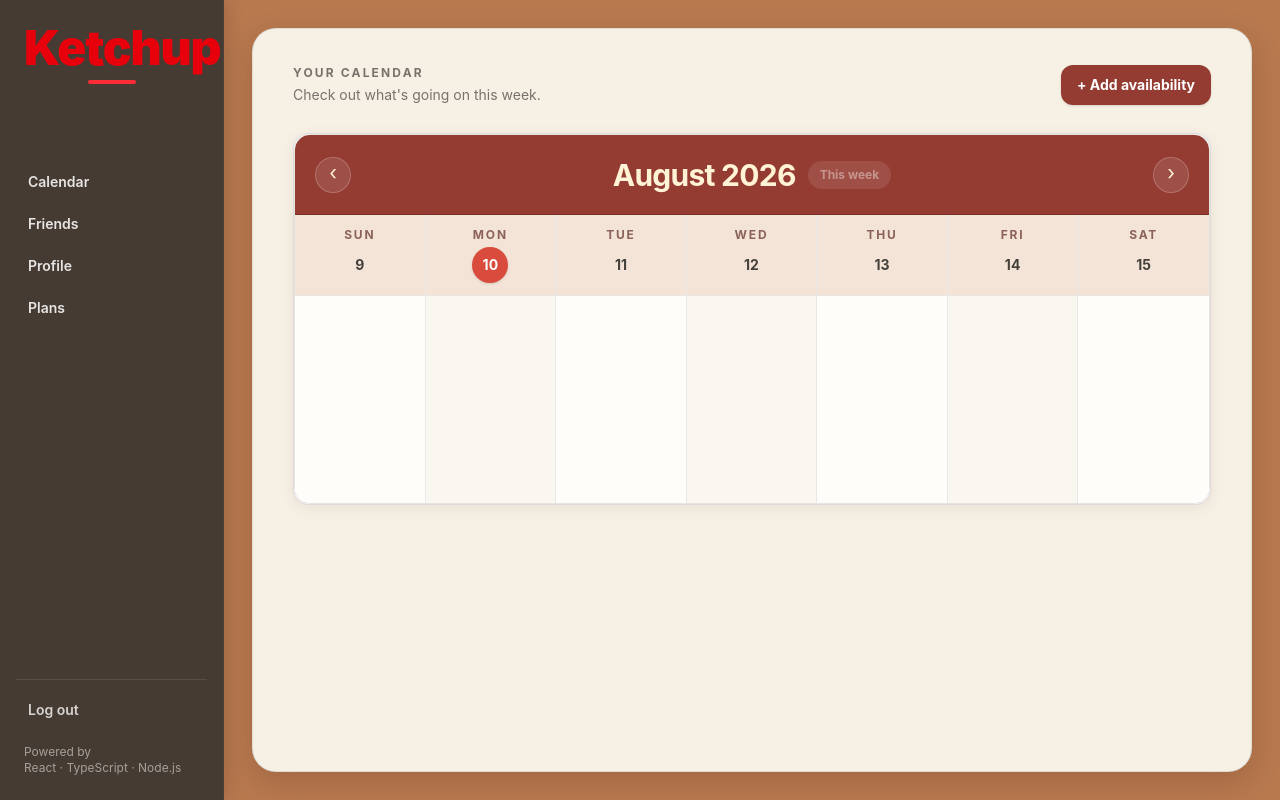
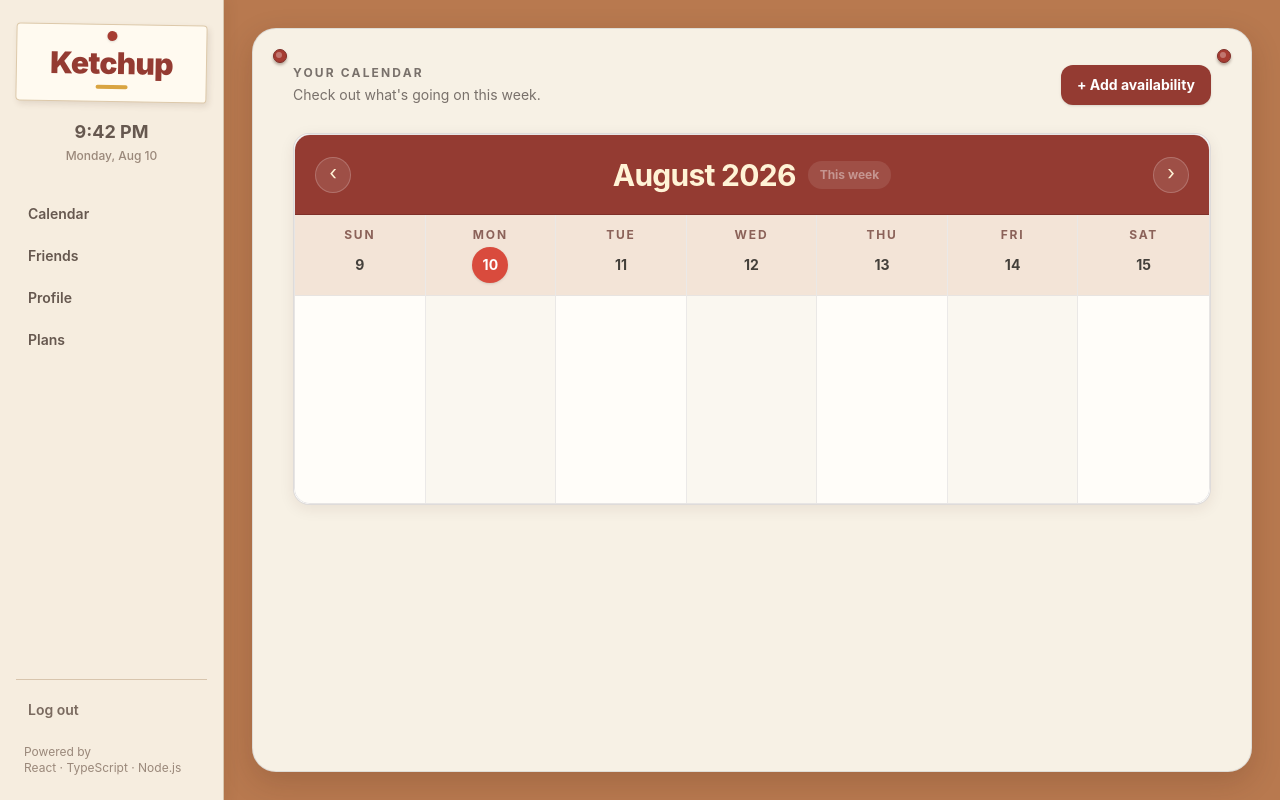
Before and after one commit to callmedugan/Ketchup-Frontend, a React (Vite) app: page / in a window 1280 px wide. Built offline with nearby package versions, Linux system fonts and the light colour scheme; sample sign-in values are in the browser's storage.

Commit message:
styling and made page container to keep pages looking similar

```diff
--- a/src/components/Logo.tsx
+++ b/src/components/Logo.tsx
@@ -1,32 +1,21 @@
 type LogoProps = {
 	showTagLine: boolean;
 	variant?: "light" | "dark";
+	size?: "default" | "nav";
 };
 
-export default function Logo({ showTagLine, variant = "light" }: LogoProps) {
+export default function Logo({ showTagLine, variant = "light", size = "default" }: LogoProps) {
 	const isDark = variant === "dark";
+	const isNav = size === "nav";
 
 	return (
-		<div className="mb-10 text-center">
-			<h1
-				className={`font-black tracking-tight ${
-					isDark ? "text-4xl text-[#fff3d6]" : "text-5xl text-red-600"
-				}`}
-			>
-				Ketchup
-			</h1>
+		<div className={isNav ? "text-center" : "mb-10 text-center"}>
+			<h1 className={`font-black tracking-tight ${isNav ? "text-3xl" : "text-5xl"} ${isDark ? "text-[#fff3d6]" : "text-[#943b32]"}`}>Ketchup</h1>
 
 			{/* Brand accent */}
-			<div
-				className={`mx-auto mt-2 h-1 w-12 rounded-full ${isDark ? "bg-[#d94b3d]" : "bg-red-500"}`}
-			/>
+			<div className={`mx-auto rounded-full ${isNav ? "mt-1 h-1 w-8" : "mt-2 h-1.5 w-10 -rotate-2"} ${isDark ? "bg-[#d86a5d]" : "bg-[#d9a441]"}`} />
 
-			{/* only show on main pages */}
-			{showTagLine && (
-				<p className={`mt-3 text-sm ${isDark ? "text-[#cbbdb3]" : "text-gray-500"}`}>
-					The secret sauce to making plans
-				</p>
-			)}
+			{showTagLine && <p className={`mt-3 text-sm ${isDark ? "text-[#cbbdb3]" : "text-[#76675d]"}`}>The secret sauce to making plans</p>}
 		</div>
 	);
 }
--- a/src/components/NavBar.tsx
+++ b/src/components/NavBar.tsx
@@ -1,30 +1,51 @@
-import { useState } from "react";
+import { useEffect, useState } from "react";
 import { NavLink } from "react-router-dom";
 import Logo from "./Logo";
 import { useAuth } from "../contexts/AuthContext";
+import { format } from "date-fns";
 
 export default function NavBar() {
 	const [isOpen, setIsOpen] = useState(false);
 
 	const { logout } = useAuth();
 
+	const [currentTime, setCurrentTime] = useState(new Date());
+
+	useEffect(() => {
+		const interval = setInterval(() => {
+			setCurrentTime(new Date());
+		}, 60_000);
+
+		return () => clearInterval(interval);
+	}, []);
+
 	const navLinkClass = ({ isActive }: { isActive: boolean }) =>
 		`rounded-lg px-3 py-2 text-sm font-semibold transition ${
-			isActive ? "bg-[#f3d6d1] text-[#a63c32]" : "text-stone-200 hover:bg-white/10 hover:text-white"
+			isActive ? "bg-[#f3d6d1] text-[#943b32] shadow-sm" : "text-[#66584f] hover:bg-[#f7eadb] hover:text-[#943b32]"
 		}`;
 
 	return (
 		<>
 			{/* Desktop Sidebar */}
-			<nav className="hidden min-h-screen w-56 shrink-0 border-r border-[#4a4038] bg-[#463b33] px-4 py-6 text-stone-100 shadow-[4px_0_15px_rgba(40,20,10,0.15)] md:block">
+			<nav className="hidden min-h-screen w-56 shrink-0 border-r border-[#d8c5ad] bg-[#f6eddf] px-4 py-6 shadow-[4px_0_12px_rgba(80,50,30,0.08)] md:block">
 				<div className="flex h-full flex-col">
-					{/* Logo */}
-					<div className="mb-10 px-2">
-						<Logo showTagLine={false} />
+					{/* Logo card */}
+					<div className="relative mb-4 rotate-1 rounded-sm border border-[#ddc9aa] bg-[#fffaf0] px-4 pb-3 pt-5 shadow-[2px_3px_6px_rgba(80,50,30,0.12)]">
+						{/* Push pin */}
+						<div className="absolute left-1/2 top-1.5 h-2.5 w-2.5 -translate-x-1/2 rounded-full bg-[#a63c32] shadow-sm" />
+
+						<Logo showTagLine={false} size="nav" />
+					</div>
+
+					{/* Current date / time */}
+					<div className="mb-8 px-2 text-center">
+						<div className="text-lg font-bold text-[#66584f]">{format(currentTime, "h:mm a")}</div>
+
+						<div className="mt-0.5 text-xs font-medium text-[#9a887a]">{format(currentTime, "EEEE, MMM d")}</div>
 					</div>
 
 					{/* Navigation */}
-					<nav className="flex flex-col gap-1.5">
+					<nav className="flex flex-col gap-1.5 ">
 						<NavLink to="/calendar" className={navLinkClass}>
 							Calendar
 						</NavLink>
@@ -44,18 +65,18 @@ export default function NavBar() {
 
 					<div className="mt-auto">
 						{/* Account actions */}
-						<div className="border-t border-[#5a4d43] pt-3">
+						<div className="border-t border-[#d8c5ad] pt-3">
 							<button
 								type="button"
 								onClick={logout}
-								className="w-full rounded-lg px-3 py-2 text-left text-sm font-semibold text-stone-300 transition hover:bg-white/10 hover:text-white"
+								className="w-full rounded-lg px-3 py-2 text-left text-sm font-semibold text-[#7a6a5f] transition hover:bg-[#f7eadb] hover:text-[#943b32]"
 							>
 								Log out
 							</button>
 						</div>
 
 						{/* Branding */}
-						<div className="mt-4 px-2 text-xs text-stone-400">
+						<div className="mt-4 px-2 text-xs text-[#9a887a]">
 							<p>
 								Powered by
 								<br />
@@ -67,14 +88,18 @@ export default function NavBar() {
 			</nav>
 
 			{/* Mobile Navbar */}
-			<nav className="border-b border-[#4a4038] bg-[#463b33] text-stone-100 shadow-[0_3px_10px_rgba(40,20,10,0.15)] md:hidden">
+			<nav className="border-b border-[#d8c5ad] bg-[#f6eddf] text-[#66584f] shadow-[0_3px_10px_rgba(80,50,30,0.08)] md:hidden">
 				<div className="flex h-16 items-center justify-between px-4">
+					<div className="relative rotate-1 rounded-sm border border-[#ddc9aa] bg-[#fffaf0] px-3 py-1.5 shadow-sm">
+						<div className="absolute left-1/2 top-0.5 h-2 w-2 -translate-x-1/2 rounded-full bg-[#a63c32]" />
+
 						<Logo showTagLine={false} />
+					</div>
 
 					<button
 						type="button"
 						onClick={() => setIsOpen(!isOpen)}
-						className="rounded-lg p-2 text-stone-200 transition hover:bg-white/10 hover:text-white"
+						className="rounded-lg p-2 text-[#66584f] transition hover:bg-[#f7eadb] hover:text-[#943b32]"
 						aria-label="Toggle navigation"
 						aria-expanded={isOpen}
 					>
@@ -92,10 +117,10 @@ export default function NavBar() {
 
 				{/* Mobile menu */}
 				{isOpen && (
-					<div className="border-t border-[#5a4d43] px-4 py-3">
+					<div className="border-t border-[#d8c5ad] px-4 py-3">
 						<nav className="flex flex-col gap-1.5">
-							<NavLink to="/home" className={navLinkClass} onClick={() => setIsOpen(false)}>
-								Home
+							<NavLink to="/calendar" className={navLinkClass} onClick={() => setIsOpen(false)}>
+								Calendar
 							</NavLink>
 
 							<NavLink to="/friends" className={navLinkClass} onClick={() => setIsOpen(false)}>
@@ -105,22 +130,23 @@ export default function NavBar() {
 							<NavLink to="/profile" className={navLinkClass} onClick={() => setIsOpen(false)}>
 								Profile
 							</NavLink>
+
+							<NavLink to="/plans" className={navLinkClass} onClick={() => setIsOpen(false)}>
+								Plans
+							</NavLink>
 						</nav>
 
-						<div className="mt-auto">
-							{/* Account actions */}
-							<div className="border-t border-[#5a4d43] pt-3">
+						<div className="mt-3 border-t border-[#d8c5ad] pt-3">
 							<button
 								type="button"
 								onClick={logout}
-									className="w-full rounded-lg px-3 py-2 text-left text-sm font-semibold text-stone-300 transition hover:bg-white/10 hover:text-white"
+								className="w-full rounded-lg px-3 py-2 text-left text-sm font-semibold text-[#7a6a5f] transition hover:bg-[#f7eadb] hover:text-[#943b32]"
 							>
 								Log out
 							</button>
 						</div>
 
-							{/* Branding */}
-							<div className="mt-4 px-2 text-xs text-stone-400">
+						<div className="mt-4 px-2 text-xs text-[#9a887a]">
 							<p>
 								Powered by
 								<br />
@@ -128,7 +154,6 @@ export default function NavBar() {
 							</p>
 						</div>
 					</div>
-					</div>
 				)}
 			</nav>
 		</>
--- a/src/components/calendar/OverlapModal.tsx
+++ b/src/components/calendar/OverlapModal.tsx
@@ -7,13 +7,13 @@ import { useNavigate } from "react-router-dom";
 
 type OverlapModalProps = {
 	noteSchedule: Schedule;
-	overlaps: MatchedSchedule[];
+	noteOverlaps: MatchedSchedule[];
 	hasPassed: boolean;
 	onClose: () => void;
 	onDeleted: () => void;
 };
 
-export default function OverlapModal({ noteSchedule, overlaps, hasPassed, onClose, onDeleted }: OverlapModalProps) {
+export default function OverlapModal({ noteSchedule, noteOverlaps, hasPassed, onClose, onDeleted }: OverlapModalProps) {
 	const [confirmDelete, setConfirmDelete] = useState(false);
 	const { deleteUserSchedule } = useSchedule();
 
@@ -23,6 +23,9 @@ export default function OverlapModal({ noteSchedule, overlaps, hasPassed, onClos
 	//for the make plans button
 	const navigate = useNavigate();
 
+	const overlaps = noteOverlaps.sort((a, b) => a.startTime.getTime() - a.endTime.getTime() - (b.startTime.getTime() - b.endTime.getTime()));
+
+	//delete button
 	async function handleDeleteSchedule() {
 		setLoading(true);
 
@@ -81,21 +84,9 @@ export default function OverlapModal({ noteSchedule, overlaps, hasPassed, onClos
 								</div>
 
 								{/* Friend info */}
-								<div className="min-w-0 flex-1">
-									<div className="flex items-center gap-2">
-										<div className="truncate font-semibold text-stone-800">{overlap.friendName}</div>
+								{showFriendInfo(overlap)}
 
-										<span className={`shrink-0 rounded-full px-2 py-0.5 text-xs font-bold ${getOverlapStyle(overlap.startTime, overlap.endTime)}`}>
-											{formatOverlapDuration(overlap.startTime, overlap.endTime)}
-										</span>
-									</div>
-
-									<p className="mt-0.5 text-sm text-stone-500">
-										{format(overlap.startTime, "p")} - {format(overlap.endTime, "p")}
-									</p>
-								</div>
-
-								{/* button */}
+								{/* Button */}
 								<button
 									type="button"
 									disabled={hasPassed}
@@ -103,7 +94,7 @@ export default function OverlapModal({ noteSchedule, overlaps, hasPassed, onClos
 										navigate("/plans", { state: { overlap } });
 									}}
 									className={`shrink-0 rounded-lg px-3 py-2 text-sm font-bold transition ${
-										hasPassed ? "cursor-not-allowed bg-stone-200 text-stone-400" : "bg-red-500 text-white hover:bg-red-600"
+										hasPassed ? "cursor-not-allowed bg-stone-200 text-stone-400" : "bg-[#943b32] text-white hover:bg-[#7f2f29]"
 									}`}
 								>
 									{hasPassed ? "Expired" : "Make plans!"}
@@ -123,35 +114,39 @@ export default function OverlapModal({ noteSchedule, overlaps, hasPassed, onClos
 		</div>
 	);
 
-	function formatOverlapDuration(startTime: Date, endTime: Date) {
-		const minutes = differenceInMinutes(endTime, startTime);
+	function showFriendInfo(overlap: MatchedSchedule) {
+		const minutes = differenceInMinutes(overlap.endTime, overlap.startTime);
 
+		// format duration
 		const hours = Math.floor(minutes / 60);
 		const remainingMinutes = minutes % 60;
 
+		let duration: string;
+
 		if (hours === 0) {
-			return `${minutes} min${minutes > 1 ? "s" : ""}`;
+			duration = `${minutes} min${minutes !== 1 ? "s" : ""}`;
+		} else if (remainingMinutes === 0) {
+			duration = `${hours} hr${hours !== 1 ? "s" : ""}`;
+		} else {
+			duration = `${hours} hr${hours !== 1 ? "s" : ""} ${remainingMinutes} min${remainingMinutes !== 1 ? "s" : ""}`;
 		}
 
-		if (remainingMinutes === 0) {
-			return `${hours} hr${hours > 1 ? "s" : ""}`;
+		// duration color
+		let durationStyle = "text-stone-500";
+
+		if (minutes >= 180) {
+			durationStyle = "text-green-700";
+		} else if (minutes >= 60) {
+			durationStyle = "text-amber-700";
 		}
 
-		return `${hours} hr${hours > 1 ? "s" : ""} ${remainingMinutes} min${remainingMinutes > 1 ? "s" : ""}`;
-	}
+		return (
+			<div className="min-w-0 flex-1">
+				<div className="truncate font-semibold text-stone-800">{overlap.friendName}</div>
 
-	function getOverlapStyle(startTime: Date, endTime: Date) {
-		const minutes = differenceInMinutes(endTime, startTime);
-
-		if (minutes >= 120) {
-			return "bg-green-100 text-green-700";
-		}
-
-		if (minutes >= 60) {
-			return "bg-amber-100 text-amber-700";
-		}
-
-		return "bg-stone-100 text-stone-600";
+				<p className={`mt-0.5 text-sm font-bold ${durationStyle}`}>{duration}</p>
+			</div>
+		);
 	}
 
 	function showLoading() {
--- a/src/components/calendar/StickyNote.tsx
+++ b/src/components/calendar/StickyNote.tsx
@@ -84,7 +84,7 @@ export default function StickyNote({ scheduleId, date, onDeleted }: StickyNotePr
 				<OverlapModal
 					noteSchedule={noteSchedule}
 					hasPassed={hasPassed}
-					overlaps={overlapsForThisDay}
+					noteOverlaps={overlapsForThisDay}
 					onClose={() => setIsOpen(false)}
 					onDeleted={onDeleted}
 				/>
--- a/src/pages/CalendarPage.tsx
+++ b/src/pages/CalendarPage.tsx
@@ -3,6 +3,7 @@ import { useAuth } from "../contexts/AuthContext";
 import Calendar from "../components/calendar/Calendar";
 import NavBar from "../components/NavBar";
 import NewScheduleModal from "../components/calendar/NewScheduleModal";
+import PageContainer from "./PageContainer";
 
 export function CalendarPage() {
 	const { user } = useAuth();
@@ -20,9 +21,7 @@ export function CalendarPage() {
 		<div className="flex min-h-screen bg-[#b8794f] bg-[radial-gradient(circle_at_20%_20%,rgba(255,255,255,0.12)_0_1px,transparent_1px),radial-gradient(circle_at_80%_70%,rgba(80,40,20,0.12)_0_1px,transparent_1px)] bg-size[11px_11px,17px_17px]">
 			<NavBar />
 
-			<main className="m-5 flex-1 overflow-hidden rounded-3xl border border-stone-300/70 bg-[#f7f1e5] shadow-[0_10px_30px_rgba(60,30,15,0.18)] lg:m-7">
-				{getContent()}
-			</main>
+			<PageContainer>{getContent()}</PageContainer>
 
 			{/* Create schedule modal */}
 			{showScheduleForm && showCreateScheduleForm()}
--- a/src/pages/FriendsPage.tsx
+++ b/src/pages/FriendsPage.tsx
@@ -3,6 +3,7 @@ import { useAuth } from "../contexts/AuthContext";
 import NavBar from "../components/NavBar";
 import FriendsList from "../components/friends/FriendsList";
 import AddFriendModal from "../components/friends/AddFriendModal";
+import PageContainer from "./PageContainer";
 
 export function FriendsPage() {
 	const { user } = useAuth();
@@ -17,9 +18,7 @@ export function FriendsPage() {
 		<div className="flex min-h-screen bg-[#b8794f] bg-[radial-gradient(circle_at_20%_20%,rgba(255,255,255,0.12)_0_1px,transparent_1px),radial-gradient(circle_at_80%_70%,rgba(80,40,20,0.12)_0_1px,transparent_1px)] bg-size[11px_11px,17px_17px]">
 			<NavBar />
 
-			<main className="m-5 flex-1 overflow-hidden rounded-3xl border border-stone-300/70 bg-[#f7f1e5] shadow-[0_10px_30px_rgba(60,30,15,0.18)] lg:m-7">
-				{getContent()}
-			</main>
+			<PageContainer>{getContent()}</PageContainer>
 
 			{/* new friend modal */}
 			{showAddFriendModal && (
--- /dev/null
+++ b/src/pages/PageContainer.tsx
@@ -0,0 +1,27 @@
+import type { ReactNode } from "react";
+
+type PageContainerProps = {
+	children: ReactNode;
+};
+
+export default function PageContainer({ children }: PageContainerProps) {
+	return (
+		<main className="relative m-5 flex-1  overflow-visible rounded-3xl border border-stone-300/70 bg-[#f7f1e5] shadow-[0_10px_30px_rgba(60,30,15,0.18)] lg:m-7">
+			{/* Push pins */}
+			<PushPin className="left-5 top-5" />
+			<PushPin className="right-5 top-5" />
+
+			<div>{children}</div>
+		</main>
+	);
+}
+
+function PushPin({ className }: { className: string }) {
+	return (
+		<div
+			className={`absolute z-20 h-3.5 w-3.5 rounded-full border border-[#7f2f29] bg-[#a63c32] shadow-[0_2px_3px_rgba(60,30,15,0.35)] ${className}`}
+		>
+			<div className="absolute left-0.5 top-0.5 h-1.5 w-1.5 rounded-full bg-white/30" />
+		</div>
+	);
+}
--- a/src/pages/PlansPage.tsx
+++ b/src/pages/PlansPage.tsx
@@ -6,27 +6,41 @@ import { useState } from "react";
 import NewPlanModal from "../components/plans/newPlansModal";
 import { usePlans } from "../contexts/PlansContext";
 import { format } from "date-fns";
+import PageContainer from "./PageContainer";
 
 export function PlansPage() {
 	const location = useLocation();
 
-	//try to get passed state
+	// try to get passed state
 	const overlap = location.state?.overlap as MatchedSchedule | undefined;
 	const [showNewPlanModal, setShowNewPlanModal] = useState(overlap !== undefined);
 
-	//contexts
+	// contexts
 	const { user } = useAuth();
 	const { plans } = usePlans();
+
+	/* ========================================================================= */
+	// page
+	/* ========================================================================= */
 
 	return (
 		<div className="flex min-h-screen bg-[#b8794f] bg-[radial-gradient(circle_at_20%_20%,rgba(255,255,255,0.12)_0_1px,transparent_1px),radial-gradient(circle_at_80%_70%,rgba(80,40,20,0.12)_0_1px,transparent_1px)] bg-size[11px_11px,17px_17px]">
 			<NavBar />
 
-			<main className="m-5 flex-1 overflow-hidden rounded-3xl border border-stone-300/70 bg-[#f7f1e5] shadow-[0_10px_30px_rgba(60,30,15,0.18)] lg:m-7">
+			<PageContainer>{getContent()}</PageContainer>
+
+			{/* New plan modal */}
+			{showNewPlanModal && overlap && showNewPlanModalContent()}
+		</div>
+	);
+
+	/* ========================================================================= */
+	// content
+	/* ========================================================================= */
+
+	function getContent() {
+		return (
 			<div className="px-5 py-6 sm:px-8 sm:py-8 lg:px-10 lg:py-9">
-					{showNewPlanModal && overlap && (
-						<NewPlanModal overlap={overlap} friendName={overlap.friendName} onClose={() => setShowNewPlanModal(false)} />
-					)}
 				{/* Page heading */}
 				<div className="mb-7 flex items-end justify-between gap-4">
 					<div>
@@ -77,7 +91,16 @@ export function PlansPage() {
 					</div>
 				</div>
 			</div>
-			</main>
-		</div>
 		);
 	}
+
+	/* ========================================================================= */
+	// new plan modal
+	/* ========================================================================= */
+
+	function showNewPlanModalContent() {
+		if (!overlap) return null;
+
+		return <NewPlanModal overlap={overlap} friendName={overlap.friendName} onClose={() => setShowNewPlanModal(false)} />;
+	}
+}
--- a/src/pages/ProfilePage.tsx
+++ b/src/pages/ProfilePage.tsx
@@ -3,6 +3,7 @@ import { useAuth } from "../contexts/AuthContext";
 import { LoadingIndicator } from "../components/LoadingIndicator";
 import NavBar from "../components/NavBar";
 import Profile from "../components/Profile";
+import PageContainer from "./PageContainer";
 
 export function ProfilePage() {
 	const [loading] = useState(false);
@@ -18,9 +19,7 @@ export function ProfilePage() {
 		<div className="flex min-h-screen bg-[#b8794f] bg-[radial-gradient(circle_at_20%_20%,rgba(255,255,255,0.12)_0_1px,transparent_1px),radial-gradient(circle_at_80%_70%,rgba(80,40,20,0.12)_0_1px,transparent_1px)] bg-size[11px_11px,17px_17px]">
 			<NavBar />
 
-			<main className="m-5 flex-1 overflow-hidden rounded-3xl border border-stone-300/70 bg-[#f7f1e5] shadow-[0_10px_30px_rgba(60,30,15,0.18)] lg:m-7">
-				{getContent()}
-			</main>
+			<PageContainer>{getContent()}</PageContainer>
 		</div>
 	);
 
```
Lines whose indentation alone changed are shown as unchanged.
